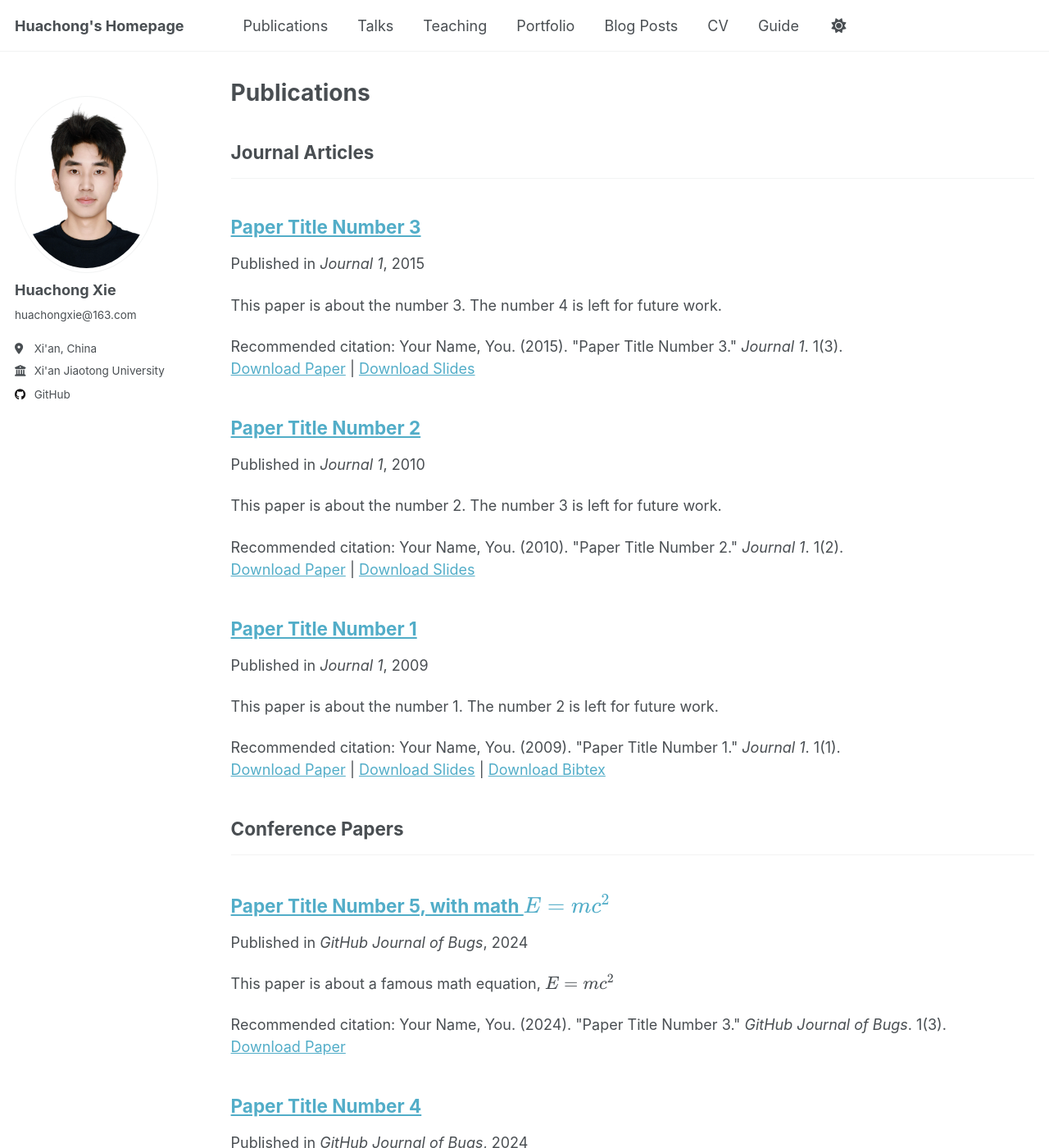
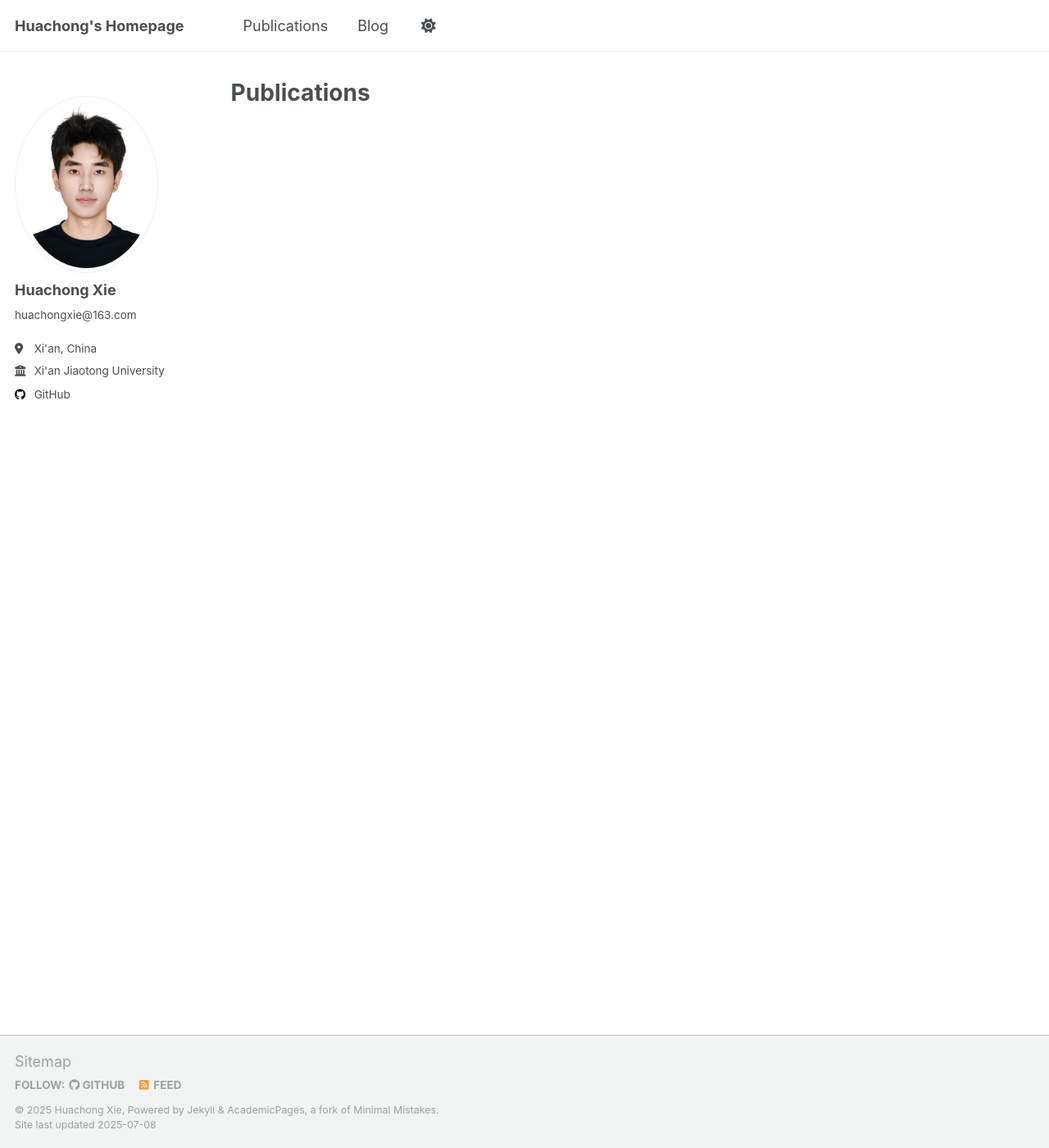
Before and after one commit to huachongxie/huachongxie.github.io, a Jekyll site: the page built from _pages/publications.html, in a window 1280 px wide and 1400 px high. Shown: the whole window at 82% size. Built offline with Jekyll 4.4.1, drawn with Linux system fonts in a browser that asks for light colours; a script that is not in the unit is left out; some of the changed text lies outside the part shown.

Commit message:
只剩publication

```diff
--- a/_data/navigation.yml
+++ b/_data/navigation.yml
@@ -10,24 +10,5 @@
 main:
   - title: "Publications"
     url: /publications/
-
-  - title: "Talks"
-    url: /talks/
-
-  - title: "Teaching"
-    url: /teaching/
-
-  - title: "Portfolio"
-    url: /portfolio/
-
-  - title: "Blog Posts"
-    url: /year-archive/
-
-  - title: "CV"
-    url: /cv/
-
-  # - title: "CV"
-  #   url: /cv-json/
-
-  - title: "Guide"
-    url: /markdown/
+  - title: "Blog"
+    url: /blog/
--- a/_pages/cv.md
+++ /dev/null
@@ -1,64 +0,0 @@
----
-layout: archive
-title: "CV"
-permalink: /cv/
-author_profile: true
-redirect_from:
-  - /resume
----
-
-{% include base_path %}
-
-Education
-======
-* Ph.D in Version Control Theory, GitHub University, 2018 (expected)
-* M.S. in Jekyll, GitHub University, 2014
-* B.S. in GitHub, GitHub University, 2012
-
-Work experience
-======
-* Spring 2024: Academic Pages Collaborator
-  * GitHub University
-  * Duties includes: Updates and improvements to template
-  * Supervisor: The Users
-
-* Fall 2015: Research Assistant
-  * GitHub University
-  * Duties included: Merging pull requests
-  * Supervisor: Professor Hub
-
-* Summer 2015: Research Assistant
-  * GitHub University
-  * Duties included: Tagging issues
-  * Supervisor: Professor Git
-
-Skills
-======
-* Skill 1
-* Skill 2
-  * Sub-skill 2.1
-  * Sub-skill 2.2
-  * Sub-skill 2.3
-* Skill 3
-
-Publications
-======
-  <ul>{% for post in site.publications reversed %}
-    {% include archive-single-cv.html %}
-  {% endfor %}</ul>
-
-Talks
-======
-  <ul>{% for post in site.talks reversed %}
-    {% include archive-single-talk-cv.html  %}
-  {% endfor %}</ul>
-
-Teaching
-======
-  <ul>{% for post in site.teaching reversed %}
-    {% include archive-single-cv.html %}
-  {% endfor %}</ul>
-
-Service and leadership
-======
-* Currently signed in to 43 different slack teams
--- a/_publications/2009-10-01-paper-title-number-1.md
+++ b/_publications/2009-10-01-paper-title-number-1.md
@@ -1,14 +1,14 @@
 ---
-title: "Paper Title Number 1"
-collection: publications
-category: manuscripts
-permalink: /publication/2009-10-01-paper-title-number-1
-excerpt: 'This paper is about the number 1. The number 2 is left for future work.'
-date: 2009-10-01
-venue: 'Journal 1'
-slidesurl: 'http://academicpages.github.io/files/slides1.pdf'
-paperurl: 'http://academicpages.github.io/files/paper1.pdf'
-bibtexurl: 'http://academicpages.github.io/files/bibtex1.bib'
-citation: 'Your Name, You. (2009). &quot;Paper Title Number 1.&quot; <i>Journal 1</i>. 1(1).'
+title: "I'm Trying"
+# collection: publications
+# category: manuscripts
+# permalink: /publication/2009-10-01-paper-title-number-1
+# excerpt: 'This paper is about the number 1. The number 2 is left for future work.'
+# date: 2009-10-01
+# venue: 'Journal 1'
+# slidesurl: 'http://academicpages.github.io/files/slides1.pdf'
+# paperurl: 'http://academicpages.github.io/files/paper1.pdf'
+# bibtexurl: 'http://academicpages.github.io/files/bibtex1.bib'
+# citation: 'Your Name, You. (2009). &quot;Paper Title Number 1.&quot; <i>Journal 1</i>. 1(1).'
 ---
 The contents above will be part of a list of publications, if the user clicks the link for the publication than the contents of section will be rendered as a full page, allowing you to provide more information about the paper for the reader. When publications are displayed as a single page, the contents of the above "citation" field will automatically be included below this section in a smaller font.
--- a/_publications/2010-10-01-paper-title-number-2.md
+++ /dev/null
@@ -1,14 +0,0 @@
----
-title: "Paper Title Number 2"
-collection: publications
-category: manuscripts
-permalink: /publication/2010-10-01-paper-title-number-2
-excerpt: 'This paper is about the number 2. The number 3 is left for future work.'
-date: 2010-10-01
-venue: 'Journal 1'
-slidesurl: 'http://academicpages.github.io/files/slides2.pdf'
-paperurl: 'http://academicpages.github.io/files/paper2.pdf'
-citation: 'Your Name, You. (2010). &quot;Paper Title Number 2.&quot; <i>Journal 1</i>. 1(2).'
----
-
-The contents above will be part of a list of publications, if the user clicks the link for the publication than the contents of section will be rendered as a full page, allowing you to provide more information about the paper for the reader. When publications are displayed as a single page, the contents of the above "citation" field will automatically be included below this section in a smaller font.
--- a/_publications/2015-10-01-paper-title-number-3.md
+++ /dev/null
@@ -1,14 +0,0 @@
----
-title: "Paper Title Number 3"
-collection: publications
-category: manuscripts
-permalink: /publication/2015-10-01-paper-title-number-3
-excerpt: 'This paper is about the number 3. The number 4 is left for future work.'
-date: 2015-10-01
-venue: 'Journal 1'
-slidesurl: 'http://academicpages.github.io/files/slides3.pdf'
-paperurl: 'http://academicpages.github.io/files/paper3.pdf'
-citation: 'Your Name, You. (2015). &quot;Paper Title Number 3.&quot; <i>Journal 1</i>. 1(3).'
----
-
-The contents above will be part of a list of publications, if the user clicks the link for the publication than the contents of section will be rendered as a full page, allowing you to provide more information about the paper for the reader. When publications are displayed as a single page, the contents of the above "citation" field will automatically be included below this section in a smaller font.
--- a/_publications/2025-06-08-paper-title-number-5.md
+++ /dev/null
@@ -1,13 +0,0 @@
----
-title: "Paper Title Number 5, with math $$E=mc^2$$"
-collection: publications
-category: conferences
-permalink: /publication/2024-02-17-paper-title-number-4
-excerpt: 'This paper is about a famous math equation, $$E=mc^2$$'
-date: 2024-02-17
-venue: 'GitHub Journal of Bugs'
-paperurl: 'http://academicpages.github.io/files/paper3.pdf'
-citation: 'Your Name, You. (2024). &quot;Paper Title Number 3.&quot; <i>GitHub Journal of Bugs</i>. 1(3).'
----
-
-Using [MathJax](https://www.mathjax.org/) in the description is supported - $$E=mc^2$$ - however, the use must be mindful that the default delimiters are `$$...$$` and `\\[...\\]` which differs from the `$...$` that is typically expected.
```
Also changed, not shown: _pages/cv-json.md (deleted, +0 -35 lines), _pages/portfolio.html (deleted, +0 -13 lines), _pages/tag-archive.html (deleted, +0 -17 lines), _pages/talkmap.html (deleted, +0 -9 lines), _pages/talks.html (deleted, +0 -16 lines), _pages/teaching.html (deleted, +0 -12 lines), _publications/2024-02-17-paper-title-number-4.md (deleted, +0 -13 lines).
